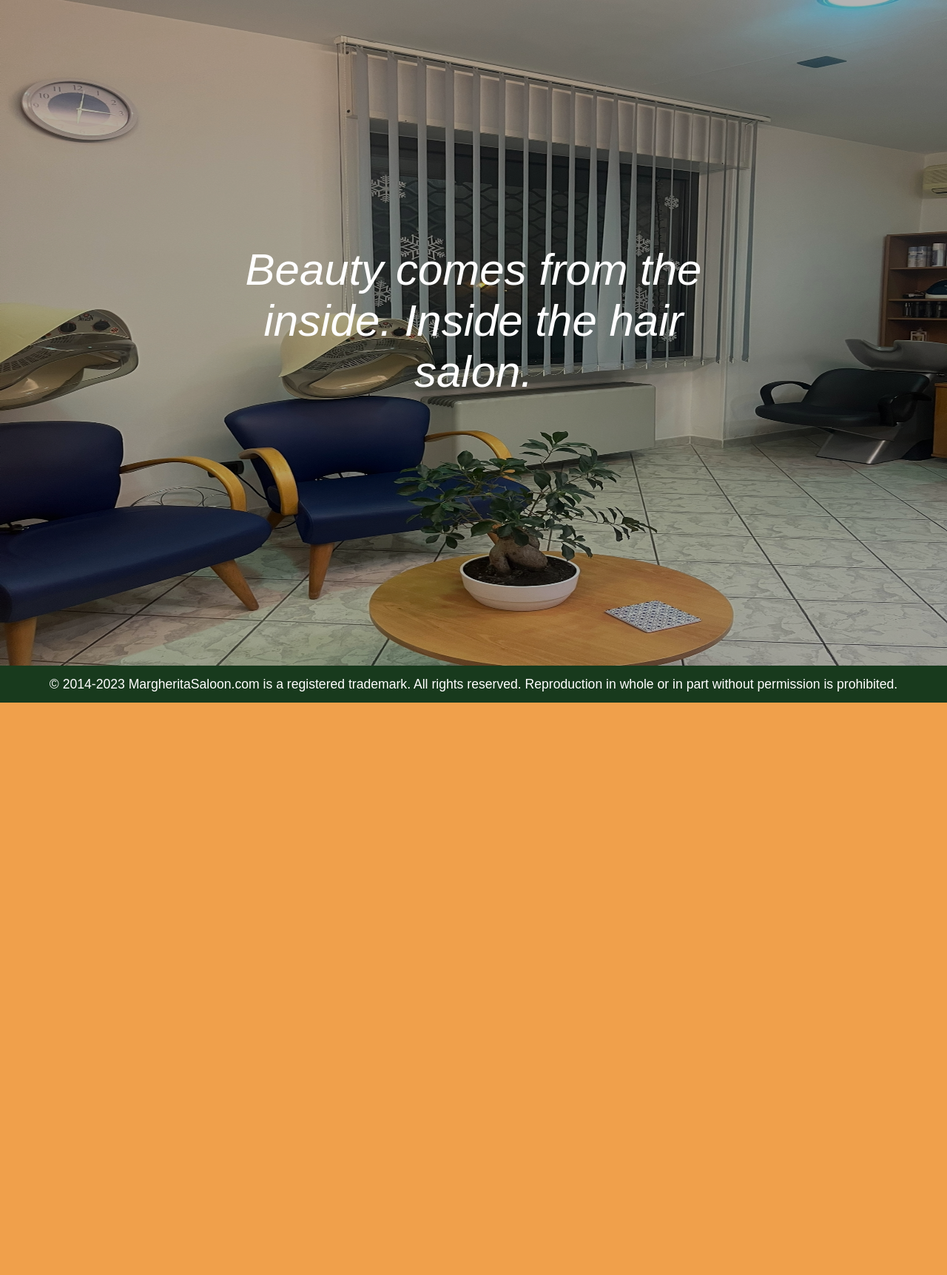
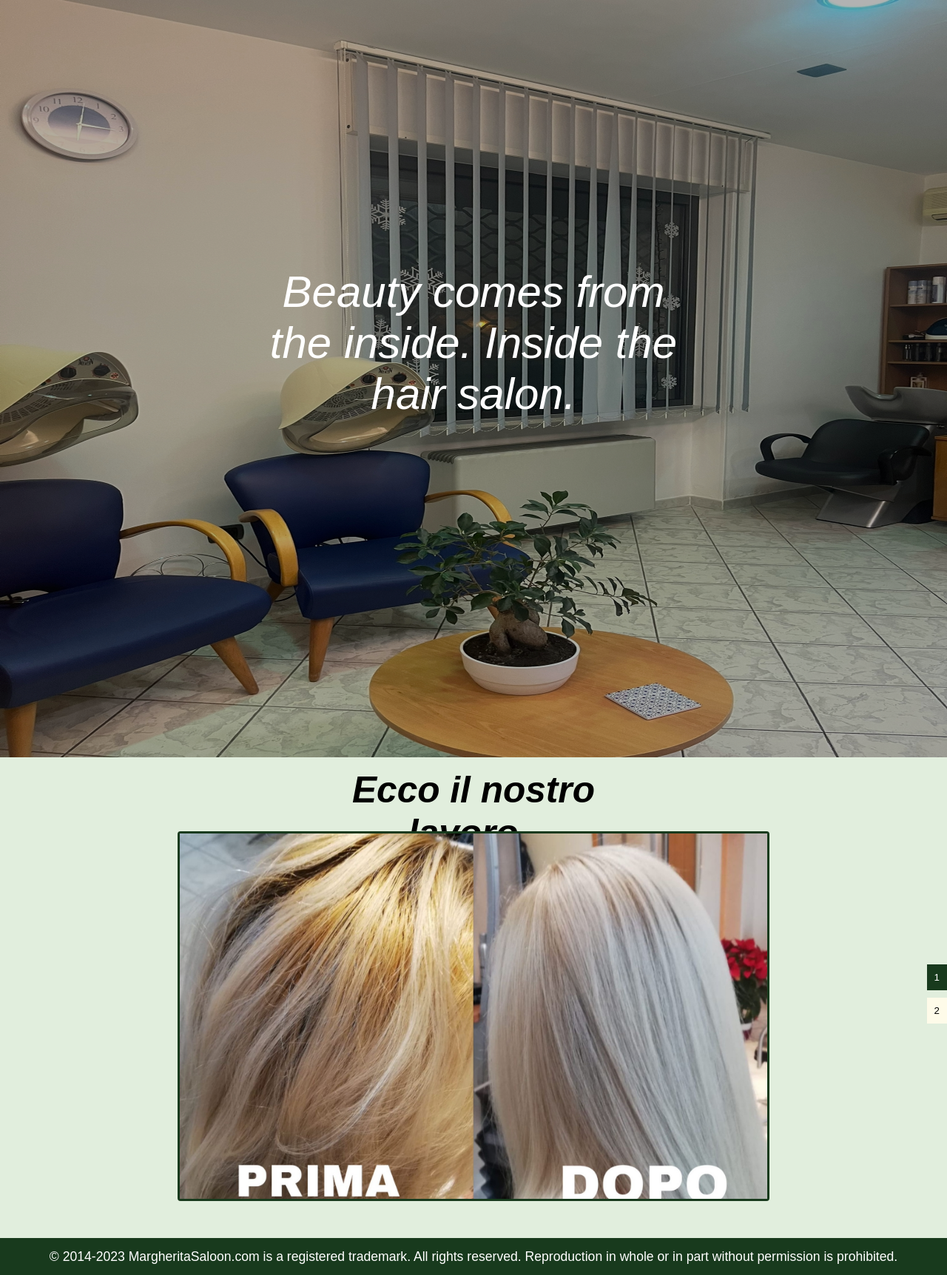
Before and after one commit to Strix89/MargheritaSaloon, a PHP site: page /home.html in a window 1280 px wide. Shown: the part 80-1804 px from the top of the page at 74% size. Before the commit the page ends 1030 px from the top, so only its background shows below. Run offline with PHP 8.4, Linux system fonts and the light colour scheme; some web fonts are replaced.

Commit message:
Added in ./home.html works-slider

```diff
--- a/Style/design.css
+++ b/Style/design.css
@@ -90,7 +90,7 @@ header #logo img{
 .philosophy-slider{
     overflow: hidden;
     width: 100%;
-    height: 900px;
+    height: 1024px;
 }
 
 .philosophy-slider figure{
@@ -108,7 +108,7 @@ header #logo img{
 
 .philosophy-slider figure div img{
     width: 100%;
-    height: 900px;
+    height: 1024px;
     background-size: cover;
     background-position: center;
     background-repeat: no-repeat;
@@ -120,10 +120,10 @@ header #logo img{
     position: absolute;
     font-size: 60px;
     text-align: center;
-    padding: 330px;
+    padding: 360px;
     color: #FFF;
     width: 100%;
-    height: 900px;
+    height: 1024px;
     font-style: italic;
     z-index: 1;
     background: rgba(0,0,0,0.3);
@@ -149,6 +149,75 @@ header #logo img{
     96%{left: 0%;}
 }
 
+.works{
+    width: 100%;
+    height: 650px;
+    background-color: #E1EEDD;
+    position: relative;
+    display: flex;
+    flex-direction: column;
+}
+
+.works-text{
+    width: 500px;
+    height: 100px;
+    margin-left: auto;
+    margin-right: auto;
+    text-align: center;
+    font-weight: bolder;
+    font-size: 3.1em;
+    font-style: italic;
+    padding-top: 15px;
+}
+
+.works-slider{
+    position: relative;
+    top: 0;
+    left: 0;
+    width: 800px;
+    height: 500px;
+    border: 3px solid #183A1D;
+    border-radius: 4px;
+    display: flex;
+    justify-content: center;
+    align-items: center;
+    margin-left: auto;
+    margin-right: auto;
+}
+
+.works-slider img{
+    width: 100%;
+    height: 100%;
+    object-fit: cover;
+    display: none;
+}
+
+.works-slider img.active{
+    display: block;
+}
+
+.works-buttons{
+    position: absolute;
+    top: 50%;
+    right: 0;
+    transform: translateY(-50%);
+    display: flex;
+    flex-direction: column;
+}
+
+.slider-works-button{
+    background-color: #FEFBE9;
+    border: none;
+    padding: 10px;
+    margin-bottom: 10px;
+    cursor: pointer;
+}
+
+.slider-works-button.active{
+    background-color: #183A1D;
+    color: white;
+}
+
 footer{
     position: relative;
     bottom: 0;
@@ -161,7 +230,7 @@ footer{
     color: white;
     font-size: 1.1em;
     display: flex;
-    justify-content: center; /* Align horizontal */
+    justify-content: center;
     align-items: center;
     z-index: 1;
     bottom: 0;
--- a/home.html
+++ b/home.html
@@ -5,7 +5,6 @@
     <meta name="viewport" content="width=device-width, initial-scale=0.5">
     <link rel="shortcut icon" href="./images/favicon/fav-fab.png" type="image/x-icon">
     <link rel="stylesheet" href="Style/design.css">
-    <script src="Script/home_script.js"></script>
     <title>Home</title>
 	</head>
 	<body>
@@ -47,8 +46,44 @@
             </figure>
         </div>
         <div class="works">
+            <div class="works-text">
+                <p>Ecco il nostro lavoro..</p>
+            </div>
+            <div class="works-slider">
+                <img class="active" src="Images/Works/work_1.jpg" alt="work_1.jpg">
+                <img src="Images/Works/work_2.jpg" alt="work_2.jpg">
+            </div>
+            <div class="works-buttons">
+                <button class="slider-works-button active">1</button>
+                <button class="slider-works-button ">2</button>
+            </div>
         </div>
+        <script>
+            const slider = document.querySelector(".works-slider");
+            const images = slider.querySelectorAll("img");
+            const buttons = document.querySelectorAll(".slider-works-button");
+
+            let currentImage = 0;
+
+            function showImage(index){
+                images.forEach(image => image.classList.remove("active"));
+                buttons.forEach(button => button.classList.remove("active"));
+                images[index].classList.add("active");
+                buttons[index].classList.add("active");
+            }
+
+            buttons.forEach((button, index) => {
+                button.addEventListener("click", () => {
+                    currentImage = index;
+                    showImage(currentImage);
+                });
+            })
+
+            showImage(currentImage);
+        </script>
         <div class="products">
+        </div>
+        <div class="reviews">
         </div>
         <footer>
             <div>
```
Also changed, not shown: Images/Works/work_1.jpg (added), Images/Works/work_2.jpg (added).
